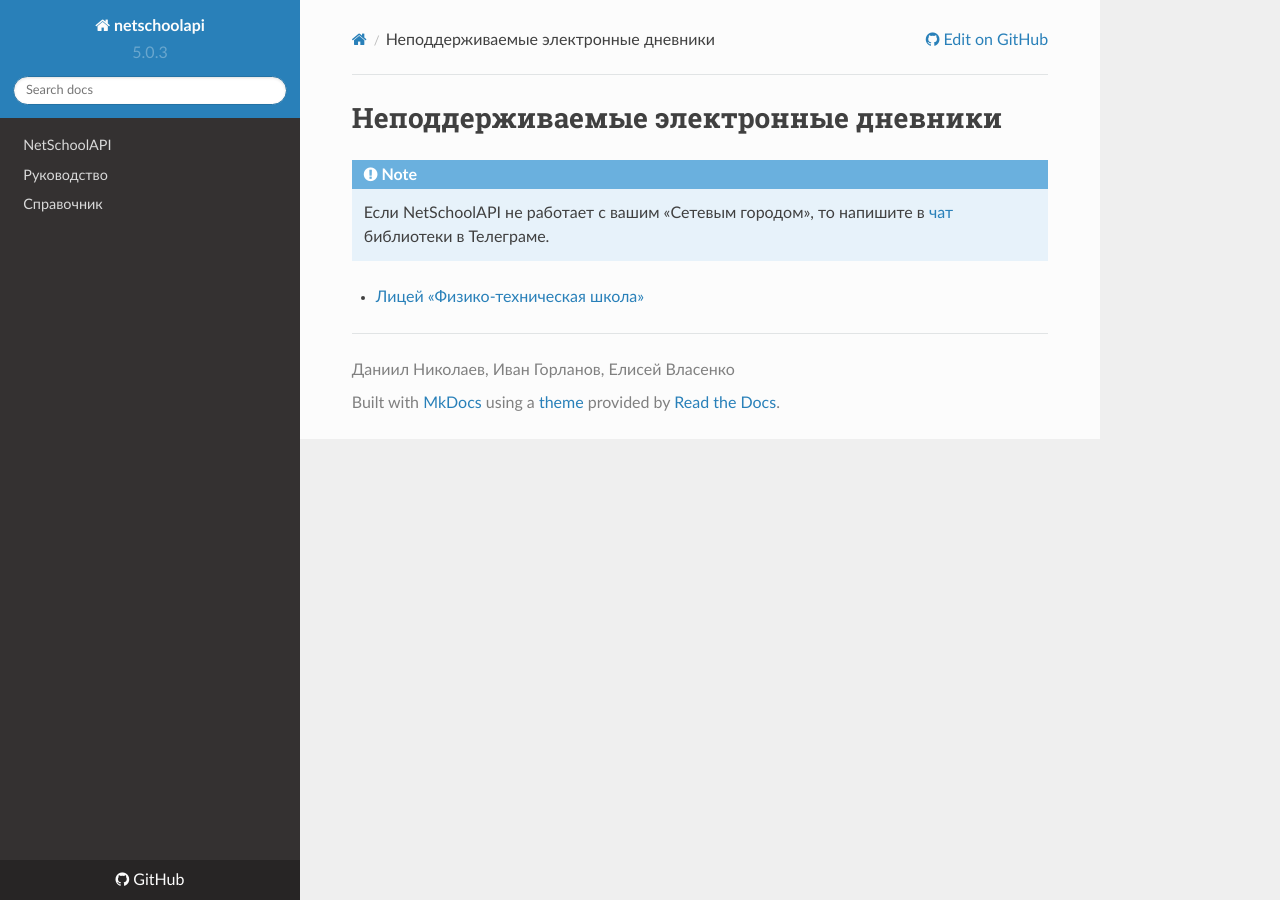
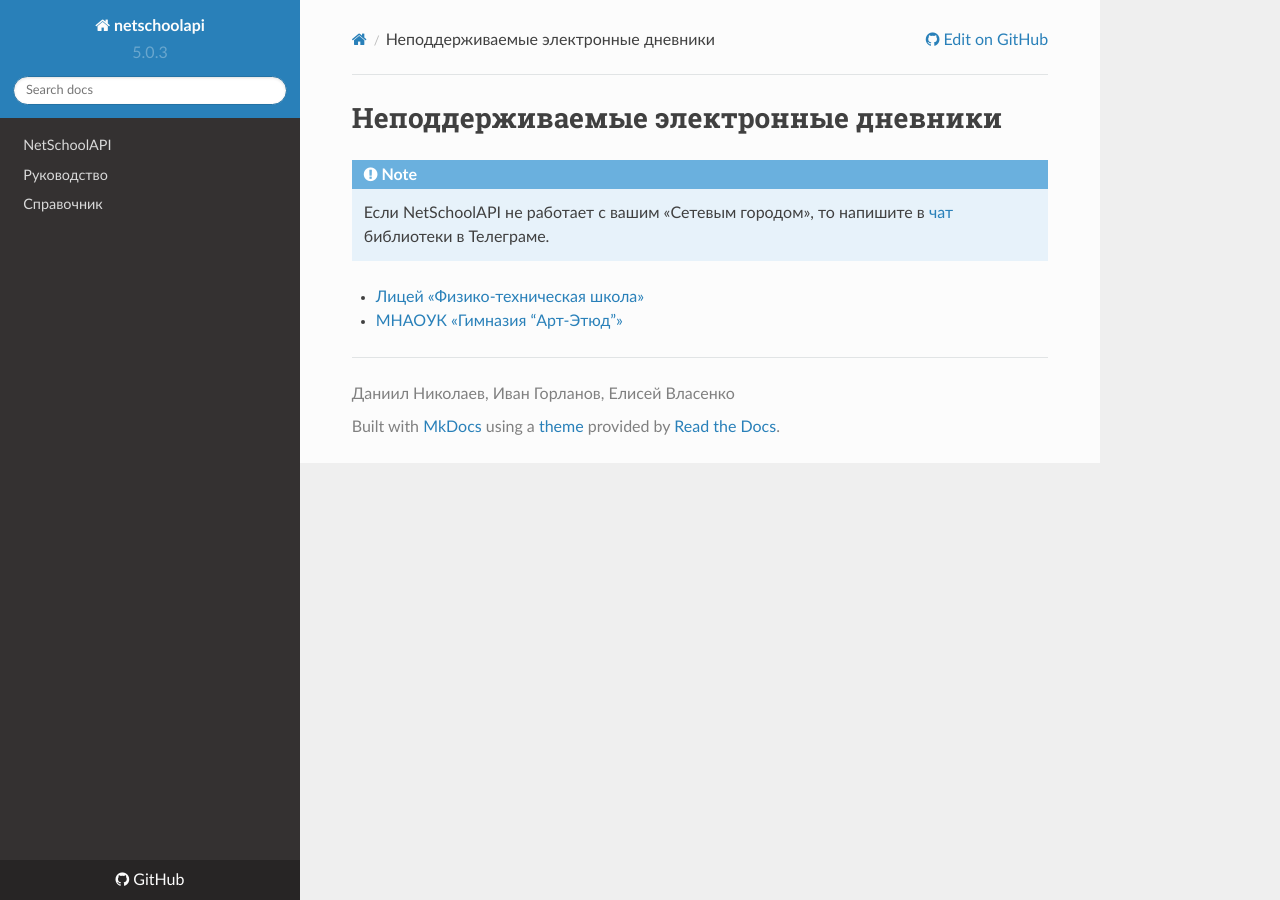
Before and after one commit to nm17/netschoolapi, an MkDocs documentation site: the page built from docs/unsupported.md, in a window 1280 px wide. Built offline with MkDocs 1.6.1, drawn with Linux system fonts in a browser that asks for light colours; nearby versions of some CDN libraries.

Commit message:
new link

```diff
--- a/docs/unsupported.md
+++ b/docs/unsupported.md
@@ -4,3 +4,4 @@
     Если NetSchoolAPI не работает с вашим <<Сетевым городом>>, то напишите в [чат](https://t.me/netschoolapi) библиотеки в Телеграме.
 
 * [Лицей <<Физико-техническая школа>>](http://netschool.school.ioffe.ru)
+* [МНАОУК <<Гимназия "Арт-Этюд">>](https://art-ed.ru/)
```
